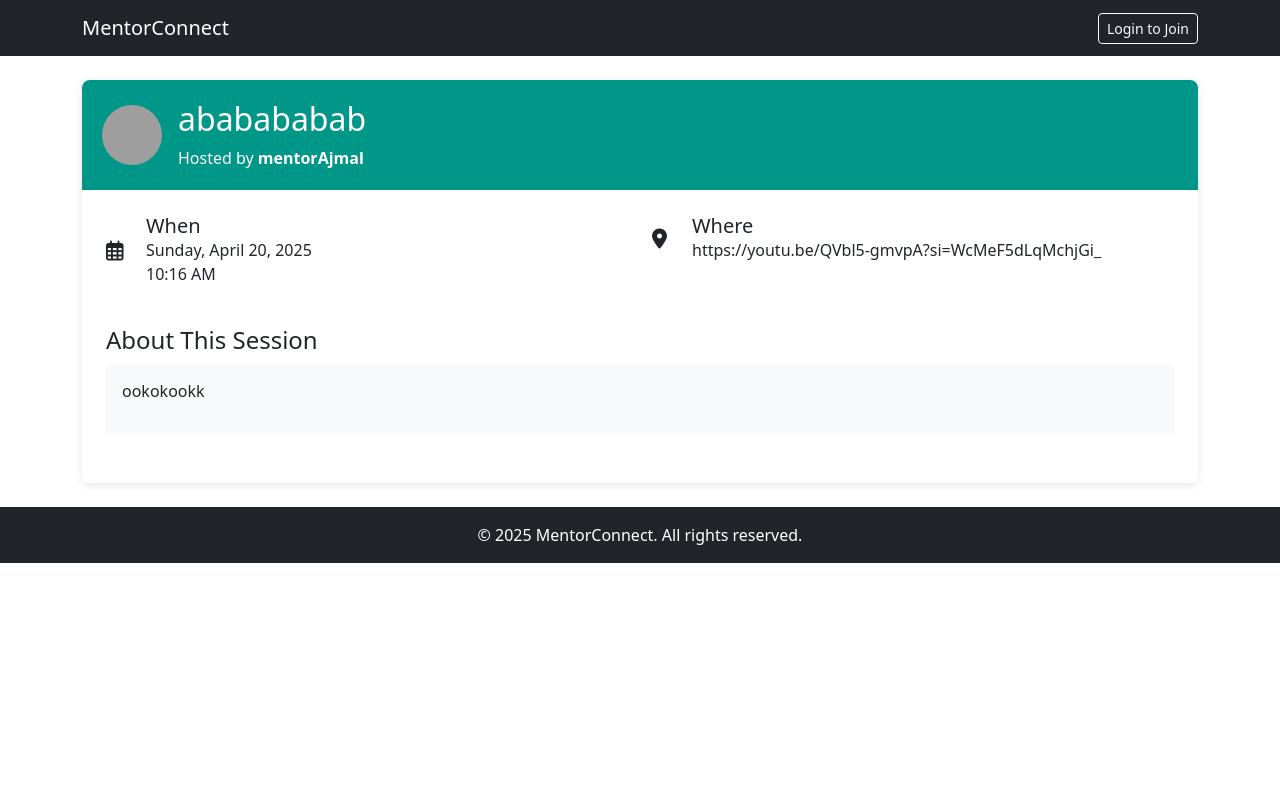
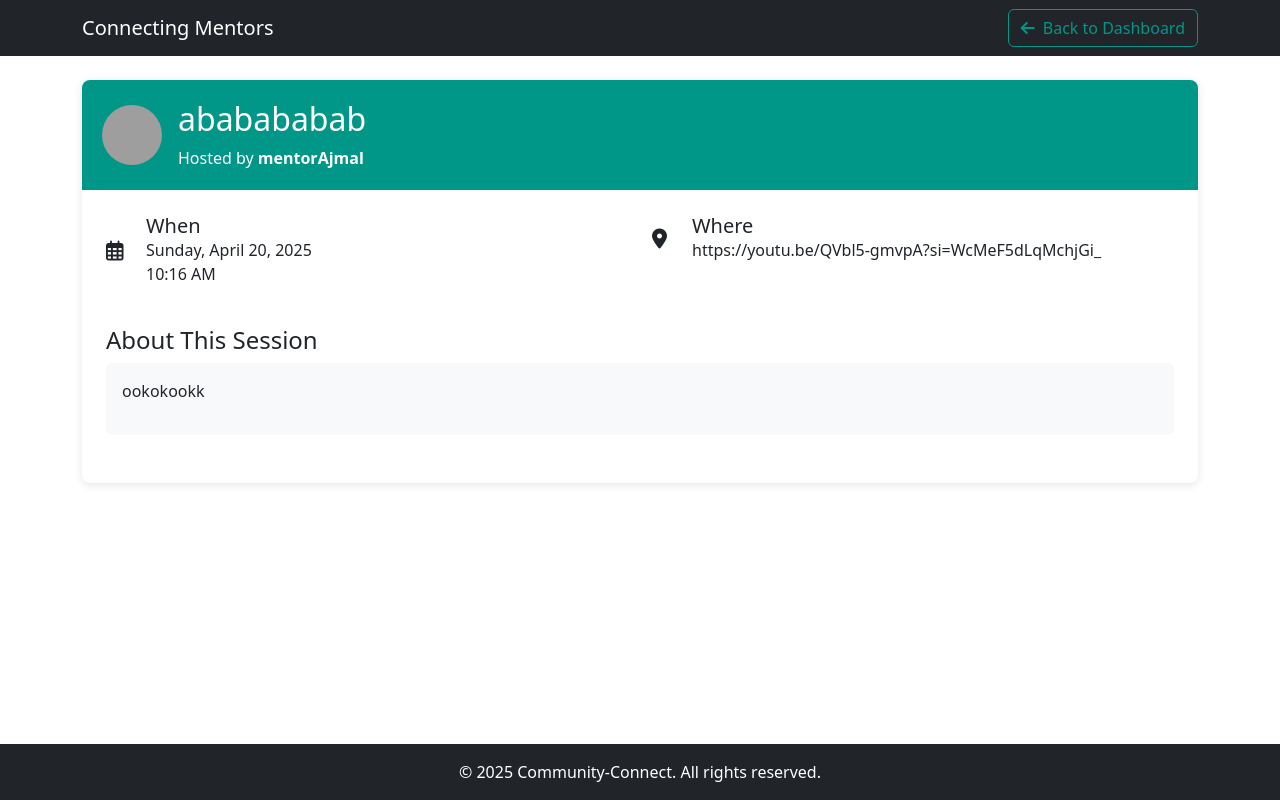
Before and after one commit to Misunderstood230/communityconnect, a Django app: template com/templates/session_detail.html in a window 1280 px wide. Run offline with Django 5.2, Linux system fonts and the light colour scheme; the template is opened without the code that fills it: values that come from a table or form of the project are taken from there, others are empty; data comes from the database, SQL or seed files in the repository; both versions use the stored data as it was after the commit; parts of the project's set-up code (start-up, migrations or seed data) failed here and were passed over; grey boxes are pictures that could not be loaded.

Commit message:
Refactor code structure for improved readability and maintainability

```diff
--- a/com/templates/moderatorlist.html
+++ b/com/templates/moderatorlist.html
@@ -286,7 +286,8 @@
     {% endif %}
 
     <!-- Back Button below the list -->
-    <button onclick="history.back()" class="back-btn">← Back</button>
+    <button onclick="window.location.href='/adminhome/'" class="back-btn">← Back</button>
+
 
 </div>
 
--- a/com/templates/session_detail.html
+++ b/com/templates/session_detail.html
@@ -32,24 +32,39 @@
             border-radius: 8px;
             box-shadow: 0 2px 10px rgba(0,0,0,0.1);
         }
+        body {
+            display: flex;
+            flex-direction: column;
+            min-height: 100vh;
+          }
+
+          footer {
+            margin-top: auto;
+          }
+          .custom-teal-border {
+            border-color: #009688 !important;
+            color: #009688 !important;
+          }
+
+          .custom-teal-border:hover {
+            background-color: white;
+            color: #009688 !important;
+          }
+
+
     </style>
 </head>
 <body>
     <nav class="navbar navbar-expand-lg navbar-dark bg-dark">
-        <div class="container">
-            <a class="navbar-brand" href="/">MentorConnect</a>
-            <div class="d-flex">
-                {% if user_name %}
-                    <a href="/userhome/" class="btn btn-sm btn-outline-light me-2">
-                        <i class="fas fa-home"></i>
-                    </a>
-                    <a href="/logout/" class="btn btn-sm btn-outline-light">Logout</a>
-                {% else %}
-                    <a href="/login/?next={{ request.path }}" class="btn btn-sm btn-outline-light">Login to Join</a>
-                {% endif %}
-            </div>
+        <div class="container d-flex justify-content-between">
+          <a class="navbar-brand" href="#">Connecting Mentors</a>
+          <button onclick="window.history.back()" class="btn btn-outline-secondary custom-teal-border">
+            <i class="fas fa-arrow-left me-2"></i>Back to Dashboard
+          </button>
+
         </div>
     </nav>
+
 
     <div class="container my-4">
         <div class="session-details">
@@ -119,11 +134,12 @@
         </div>
     </div>
 
-    <footer class="bg-dark text-white text-center py-3 mt-4">
+    <footer class="bg-dark text-white text-center py-3">
         <div class="container">
-            <p class="mb-0">© {% now "Y" %} MentorConnect. All rights reserved.</p>
+          <p class="mb-0">© {% now "Y" %} Community-Connect. All rights reserved.</p>
         </div>
-    </footer>
+      </footer>
+
 
     <script src="https://cdn.jsdelivr.net/npm/bootstrap@5.3.0/dist/js/bootstrap.bundle.min.js"></script>
 </body>
```
Also changed, not shown: com/templates/creators.html (+25 -13 lines), com/templates/mentors.html (+26 -9 lines), com/templates/request_list.html (+6 -2 lines), com/templates/userlist.html (+20 -9 lines), db.sqlite3, media/profile_images/Screenshot 2024-05-04 122210.png (added).
